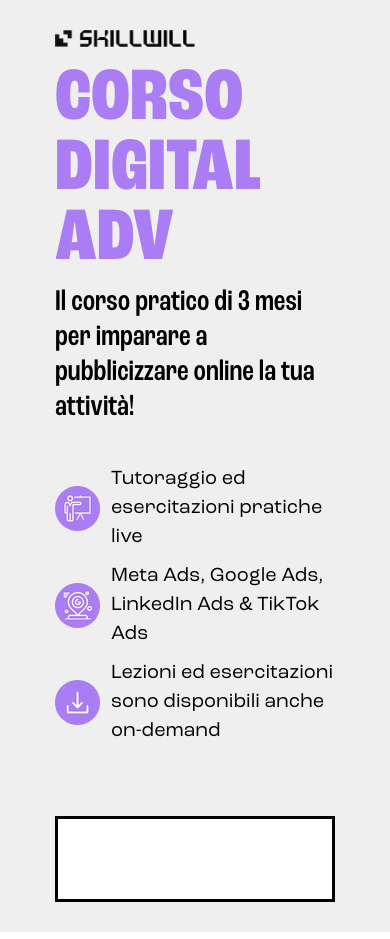
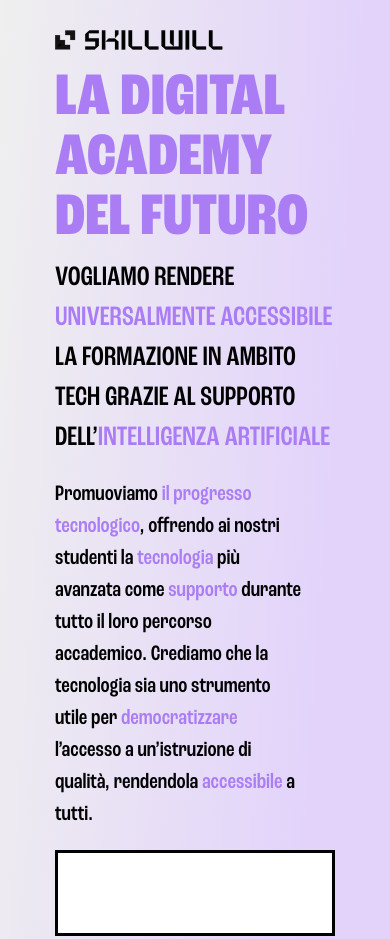
Before and after one commit to BJOTN/LandingPageAdv, a plain HTML site: page index.html in a window 390 px wide. Shown: the top 939 px of the page. Drawn offline with Linux system fonts and the light colour scheme; a script that the page names is missing.

Commit message:
firstPage desktop tablet and mobile

```diff
--- a/index.html
+++ b/index.html
@@ -8,38 +8,26 @@
   </head>
   <body>
     <main>
-      <div id="firstPage" class="padding">
+      <div id="firstPage">
+        <div class="container_title_form">
+          <div class="container_left_side">
+            <div class="container_tilte_img">
               <div class="left_side_firstPage">
                 <div class="title_firstPage">
                   <div class="title_firstPage_title">
                       <img src="./files/black_logo.png" alt="Logo Skillwill" />
-                    <h1>CORSO <br>DIGITAL ADV</h1>
-                    <p>Il corso pratico di 3 mesi per imparare a pubblicizzare online la tua attività!</p>
-                </div>
-
-            </div>
-            <div class="vantaggi_firstPage">
-                <ul>
-                    <li class="list_vantaggi_firstPage">
-                        <img src="./files/tutor.png" alt="tutoraggio" />
-                        <p>Tutoraggio ed esercitazioni pratiche live</p>
-                    </li>
-                    <li class="list_vantaggi_firstPage">
-                        <img src="./files/ad.png" alt="tutoraggio" />
-                        <p>Meta Ads, Google Ads, LinkedIn Ads & TikTok Ads</p>
-                    </li>
-                    <li class="list_vantaggi_firstPage">
-                        <img src="./files/download.png" alt="tutoraggio" />
-                        <p>Lezioni ed esercitazioni sono disponibili anche on-demand</p>
-                    </li>
-                </ul>
+                      <h1>LA DIGITAL ACADEMY DEL FUTURO</h1>
+                      <p>VOGLIAMO RENDERE <span class="violet_text">UNIVERSALMENTE ACCESSIBILE</span>  LA FORMAZIONE IN AMBITO TECH GRAZIE AL SUPPORTO DELL’<span class="violet_text">INTELLIGENZA ARTIFICIALE</span></p>
                   </div>
                 </div>
-
-        <div class="container_title_form">
+               </div>
               <div class="title_firstPage_img">
                 <img src="./files/chiara.png" alt="">
               </div>
+            </div>
+            <p class="description_firstpage">Promuoviamo <span class="violet_text">il progresso tecnologico</span>, offrendo ai nostri studenti la <span class="violet_text">tecnologia </span>più avanzata come <span class="violet_text">supporto</span> durante tutto il loro percorso accademico. Crediamo che la tecnologia sia uno strumento utile per <span class="violet_text">democratizzare</span> l’accesso a un’istruzione di qualità, rendendola <span class="violet_text">accessibile</span> a tutti.</p>
+          </div>
+
           <div class="container">
             <div id="right_side_firstPage">
 
@@ -142,10 +130,6 @@
                 come freelance supportato nella ricerca di clienti da Jobtech,
                 la prima agenzia italiana interamente digitale per il lavoro.
             </p>
-
-
-              </li>
-            </ul>
           </div>
           <div class="steps_thirdPage">
             <img src="./files/pagina2_4.png" alt="" />
@@ -243,3 +227,4 @@
     </main>
   </body>
 </html>
+]
--- a/style.css
+++ b/style.css
@@ -107,21 +107,22 @@
  */
 
 #firstPage {
-  background-color: #efefef;
+  background: linear-gradient(94deg, #efefef 0%, #ab7df456 80%);
   display: flex;
-  align-items: flex-start;
-  justify-content: space-between;
+  align-items: center;
+  justify-content: center;
   width: 100%;
   height: 100%;
   position: relative;
+  padding: 0 150px;
 }
 
 .left_side_firstPage {
   display: flex;
-  flex-direction: column;
+  flex-direction: row;
   align-items: flex-start;
   width: 100%;
-  max-width: 400px;
+  max-width: 50%;
   gap: 40px;
 }
 .title_firstPage {
@@ -134,67 +135,71 @@
   color: #ab7df4;
   font-size: 80.5px;
   font-weight: 800;
-  margin: 20px 0;
+  margin: 30px 0;
   line-height: 80px;
 }
 .title_firstPage_title img {
-  width: 80%;
-  height: none;
+  width: 100%;
+  max-width: fit-content;
+
 }
 .title_firstPage p {
   font-size: 30.5px;
   font-weight: 500;
 }
-.title_firstPage_img {
+
+.container_left_side{
+  display: flex;
+  flex-direction: column;
+  justify-content: flex-start;
+  gap: 60px;
   width: 100%;
 }
-
-.vantaggi_firstPage {
-  margin-top: 30px;
+.description_firstpage{
+  width: 100%;
+  font-size: 25px;
+  font-weight: 500;
+  line-height: 40px;
+  padding-right: 30px;
 }
-.list_vantaggi_firstPage {
+.container_title_form {
+  width: 100%;
+  height: 100vh;
   display: flex;
   align-items: center;
-  justify-content: flex-start;
-  gap: 10px;
-  padding-top: 20px;
+  justify-content: space-between;
+  position: relative;
 }
-
-.list_vantaggi_firstPage p {
-  font-size: 24px;
-}
-.container_title_form {
-  position: relative;
+.container_tilte_img{
+  display: flex;
   width: 100%;
-  height: 100vh;
 }
 
 .title_firstPage_img {
   position: absolute;
-  top: 0;
-  left: 0;
   width: 100%;
   height: 100%;
-  max-width: 400px;
-  max-height: 400px;
   z-index: 1;
+  left: 40%;
+
 }
 
 .title_firstPage_img img {
   width: 100%;
   height: 100%;
+  max-width: 500px;
+  max-height: 500px;
+}
+.container{
+  width: 100%;
   max-width: 400px;
-  max-height: 400px;
 }
-
 #right_side_firstPage {
   position: relative;
-  width: 60%;
+  width: 100%;
   background-color: white;
   padding: 40px;
   border: 3px solid black;
-  max-width: 100vh;
-  margin-top: 40px;
   z-index: 2;
   margin-left: auto;
 }
@@ -474,10 +479,36 @@
 }
 
 /* MOBILE */
+@media screen and (max-width: 1550px){
+  .title_firstPage_img{
+    left: 35%;
+  }
+}
+@media screen and (max-width: 1381px){
+  .container_left_side{
+    gap: 30px;
+  }
+  .title_firstPage_img img{
+    max-width: 400px;
+    max-height: 400px;
+  }
+  .title_firstPage_img{
+    left: 36%;
+  }
+  .left_side_firstPage{
+    max-width: 55%;
+  }
+  .title_firstPage_title h1{
+    font-size: 65px;
+    line-height: 60px;
+    margin: 20px 0;
+  }
+}
+@media screen and (max-width: 1287px) {
 
-@media screen and (max-width: 1190px) {
   #firstPage {
     height: 100%;
+    padding: 60px 150px;
   }
   .title_firstPage_img {
     display: none;
@@ -487,15 +518,12 @@
   }
   .left_side_firstPage {
     width: 100%;
-    max-width: none;
+    max-width: fit-content;
   }
-  #right_side_firstPage {
-    margin-top: none;
-    margin-left: none;
-    width: 100%;
-  }
+
   .container_title_form {
     height: 100%;
+    gap: 20px;
   }
 }
 
@@ -508,22 +536,19 @@
     gap: 30px;
     width: 100%;
     height: 100%;
+    padding: 40px 80px;
   }
   .title_firstPage_title h1 {
-    font-size: 75px;
-    line-height: 70px;
+    font-size: 60px;
+    line-height: 60px;
   }
-  .title_firstPage_title img {
-    width: 50%;
+
+.title_firstPage p{
+font-size: 28px;
 }
-  .left_side_firstPage {
-    gap: 0px;
-  }
-  .container_title_form {
-    height: 100%;
-  }
-  .list_vantaggi_firstPage {
-    padding-top: 20px;
+.description_firstpage{
+  font-size: 22px;
+  line-height: 32px;
 }
 
   /*  secondPage*/
@@ -681,28 +706,26 @@
   }
 }
 
-@media only screen and (max-width: 470px) {
-  .padding {
+@media screen and (max-width: 470px) {
+  .padding, #firstPage{
     padding: 30px 55px;
   }
   /* firstPage */
-  #firstPage {
+.container_title_form{
   flex-direction: column;
+  align-items: center;
+  justify-content: center;
 }
-  .list_vantaggi_firstPage {
-    padding-top: 10px;
+.title_firstPage_title img{
+  width: 60%;
 }
-  .title_firstPage_title h1 {
-    font-size: px;
+.title_firstPage_title h1{
   margin: 10px 0;
 }
-  .title_firstPage p {
-    font-size: 30px;
-    line-height: 35px;
+.container_left_side{
+  gap: 20px;
 }
-  .list_vantaggi_firstPage p {
-    font-size: 20px;
-  }
+
 
   /* secondPage */
   .text_secondPage {
```
Lines whose indentation alone changed are shown as unchanged.
